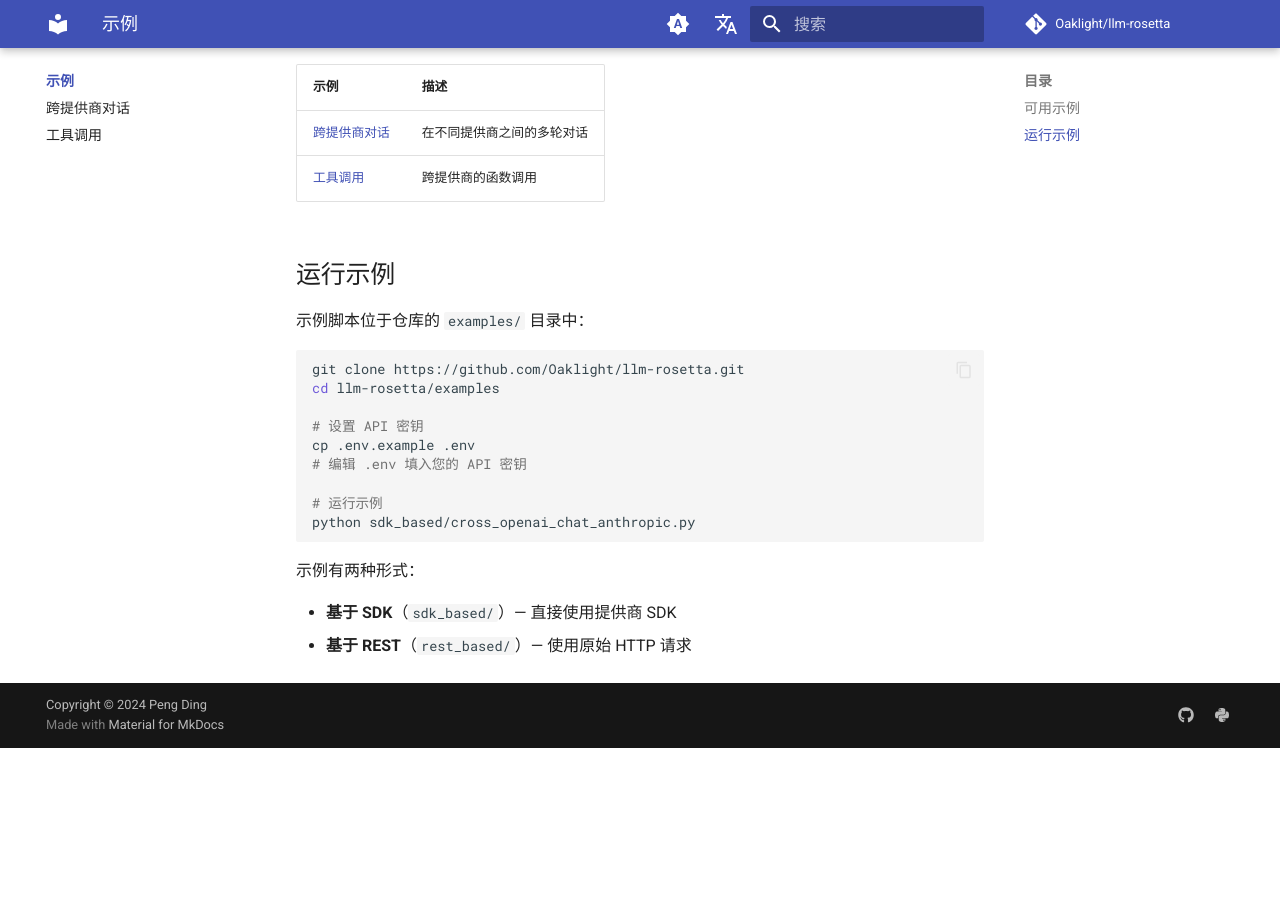
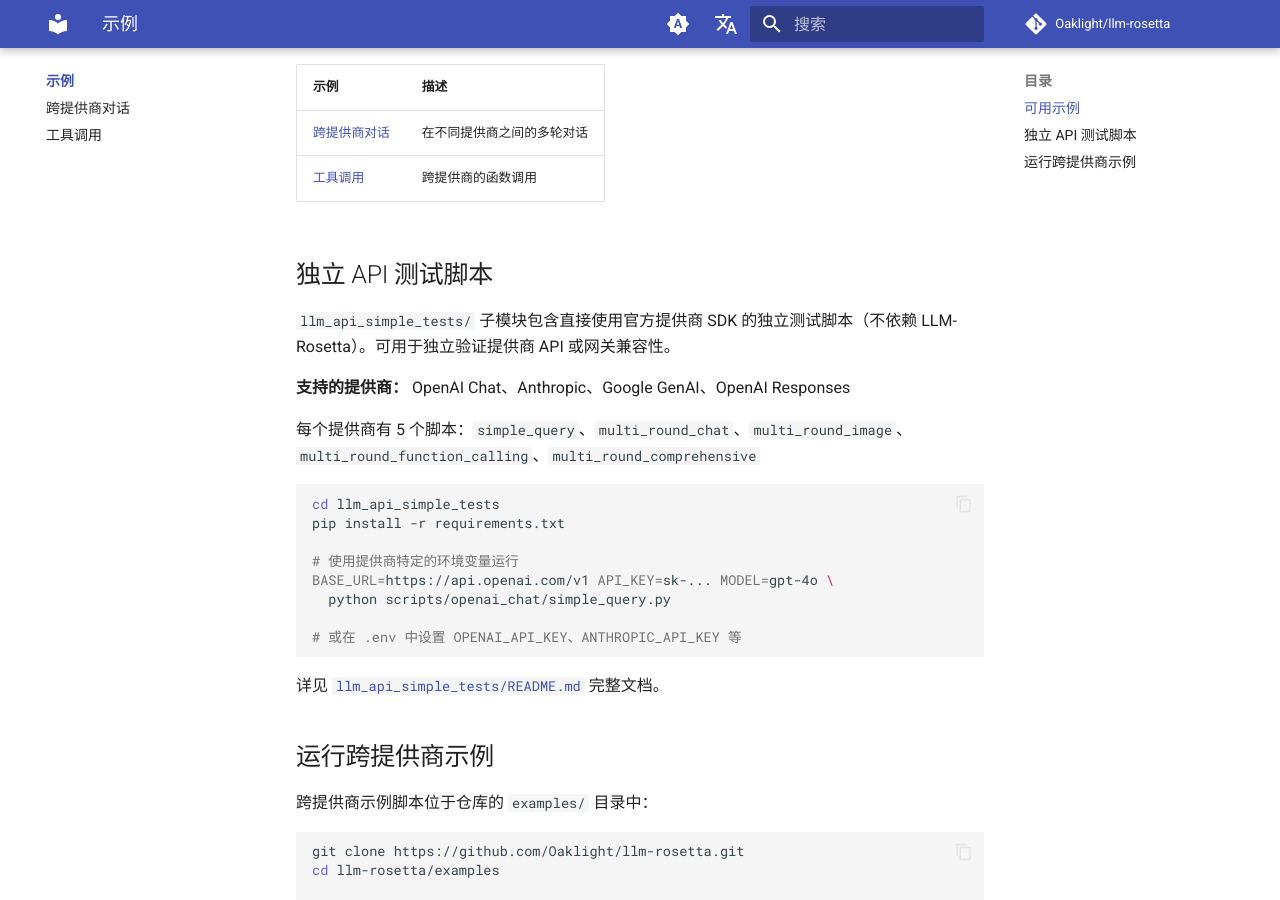
Before and after one commit to Oaklight/llm-rosetta, an MkDocs documentation site: the page built from docs/examples/index.md, in a window 1280 px wide and 900 px high, scrolled down 280 px. Built offline with MkDocs 1.6.1 and Material for MkDocs 9.7.7, drawn with Linux system fonts in a browser that asks for light colours; comment, search, counter and statistics services are not loaded; before the commit the page ends 1028 px from its top, so only the background shows below that.

Commit message:
docs: add standalone API test scripts section and changelog entry

````diff
--- a/docs/examples/index.md
+++ b/docs/examples/index.md
@@ -13,9 +13,30 @@ LLM-Rosetta 包含全面的跨提供商对话示例。
 | [跨提供商对话](cross-provider.md) | 在不同提供商之间的多轮对话 |
 | [工具调用](tool-calling.md) | 跨提供商的函数调用 |
 
-## 运行示例
+## 独立 API 测试脚本
 
-示例脚本位于仓库的 `examples/` 目录中：
+`llm_api_simple_tests/` 子模块包含直接使用官方提供商 SDK 的独立测试脚本（不依赖 LLM-Rosetta）。可用于独立验证提供商 API 或网关兼容性。
+
+**支持的提供商：** OpenAI Chat、Anthropic、Google GenAI、OpenAI Responses
+
+每个提供商有 5 个脚本：`simple_query`、`multi_round_chat`、`multi_round_image`、`multi_round_function_calling`、`multi_round_comprehensive`
+
+```bash
+cd llm_api_simple_tests
+pip install -r requirements.txt
+
+# 使用提供商特定的环境变量运行
+BASE_URL=https://api.openai.com/v1 API_KEY=sk-... MODEL=gpt-4o \
+  python scripts/openai_chat/simple_query.py
+
+# 或在 .env 中设置 OPENAI_API_KEY、ANTHROPIC_API_KEY 等
+```
+
+详见 [`llm_api_simple_tests/README.md`](https://github.com/Oaklight/llm_api_simple_tests) 完整文档。
+
+## 运行跨提供商示例
+
+跨提供商示例脚本位于仓库的 `examples/` 目录中：
 
 ```bash
 git clone https://github.com/Oaklight/llm-rosetta.git
````
Also changed, not shown: docs/changelog.md (+1 -0 lines).
